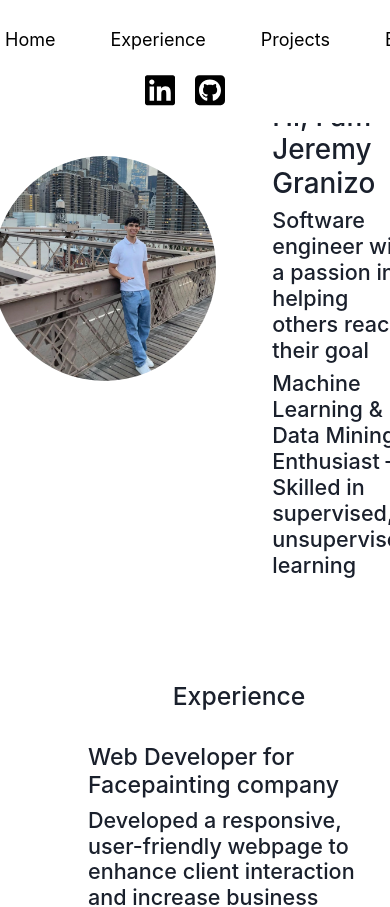
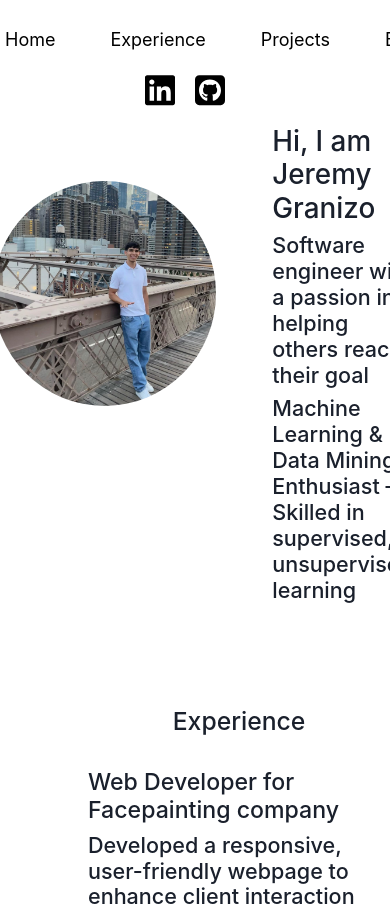
Before and after one commit to jgranizo/MyWebsite, a React (Vite) app in the folder MyWebsite/frontend2/: page / in a window 390 px wide. Shown: the top 907 px of the page. Built offline with nearby package versions, Linux system fonts and the light colour scheme.

Commit message:
Update App.css

```diff
--- a/MyWebsite/frontend2/src/App.css
+++ b/MyWebsite/frontend2/src/App.css
@@ -18,7 +18,7 @@ body{
 @media (max-width: 768px) {
   /* Target mobile screens */
   body{
-    padding-top: 100px;
+    padding-top: 125px;
   }
   .my-photo {
     max-height: 225px; /* Reduce image size on mobile */
```
